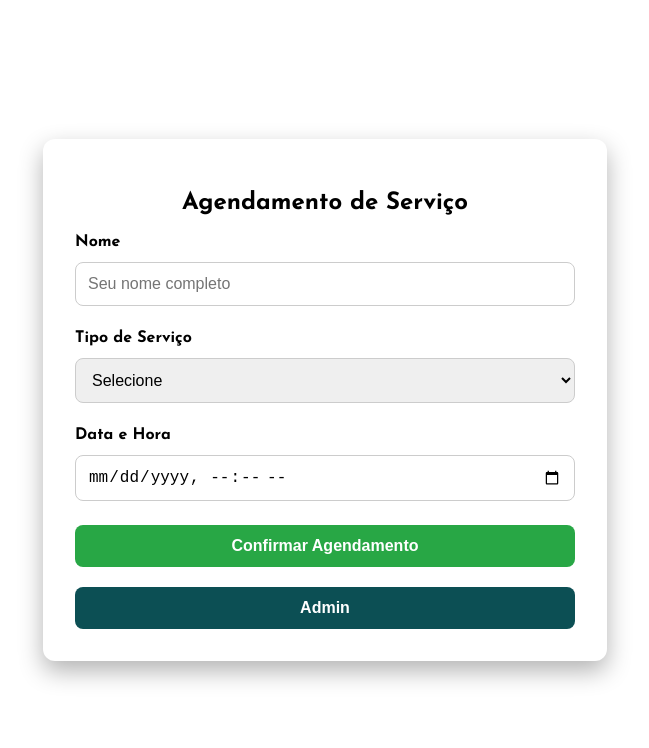
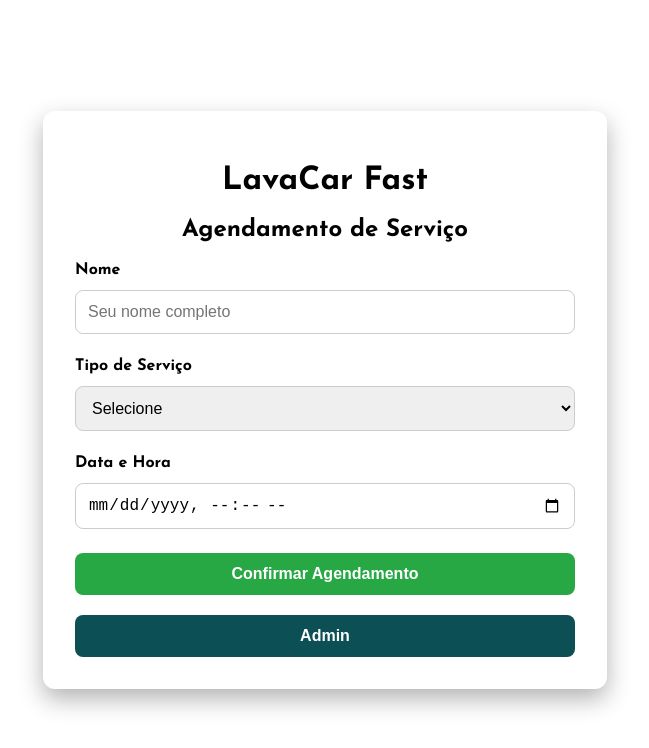
Before and after one commit to coder-gaia/lavacar_client, a React (Vite) app: page / in a window 1280 px wide. Shown: the top 748 px of the page, without its empty margins (315-964 px from the left). Built offline with nearby package versions, Linux system fonts and the light colour scheme.

Commit message:
Added title to booking page

```diff
--- a/src/pages/Booking.tsx
+++ b/src/pages/Booking.tsx
@@ -17,6 +17,7 @@ const Booking = () => {
 
   return (
     <BookingWrapper>
+      <h1>LavaCar Fast</h1>
       <h2>Agendamento de Serviço</h2>
 
       <FormGroup>
```
